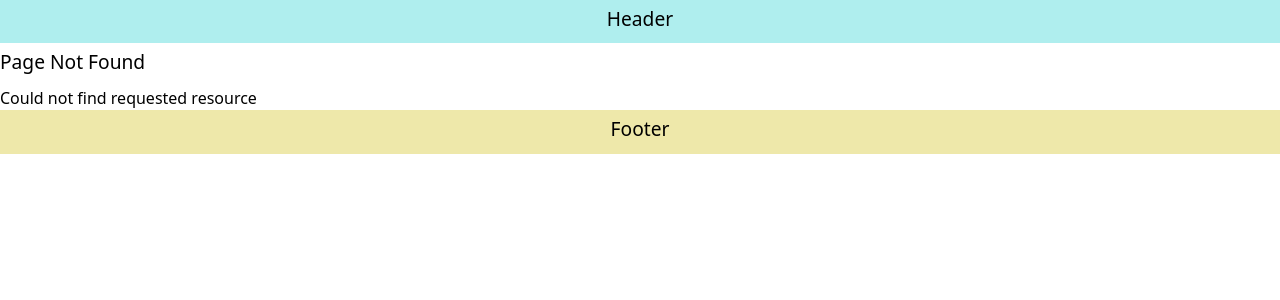
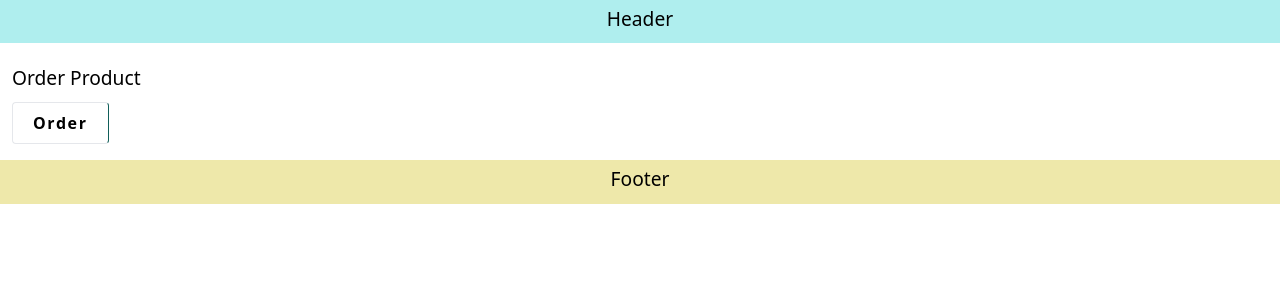
Before and after one commit to astaba/next_14_tut, a Next.js app: page /order-product in a window 1280 px wide. Before the commit this address had no page. Shown: the top 300 px of the page. Built offline with nearby package versions, Linux system fonts and the light colour scheme.

Commit message:
Navigate programmatically

```diff
--- /dev/null
+++ b/src/app/order-product/page.tsx
@@ -0,0 +1,20 @@
+"use client";
+import { useRouter } from "next/navigation";
+
+export default function OrderProduct() {
+  const router = useRouter();
+
+  function handleClick() {
+    console.log("Place your order!");
+    router.push("/");
+  }
+
+  return (
+    <div className="div">
+      <h2>Order Product</h2>
+      <button type="button" onClick={handleClick} className="btn">
+        Order
+      </button>
+    </div>
+  );
+}
--- a/src/app/page.tsx
+++ b/src/app/page.tsx
@@ -11,6 +11,9 @@ export default function Home() {
         <Link className="link" href="/products">
           Products
         </Link>
+        <Link className="link" href="/order-product">
+          Order Products
+        </Link>
       </nav>
     </>
   );
```
Also changed, not shown: 1 other file (tests, documents, lock files or other folders).
